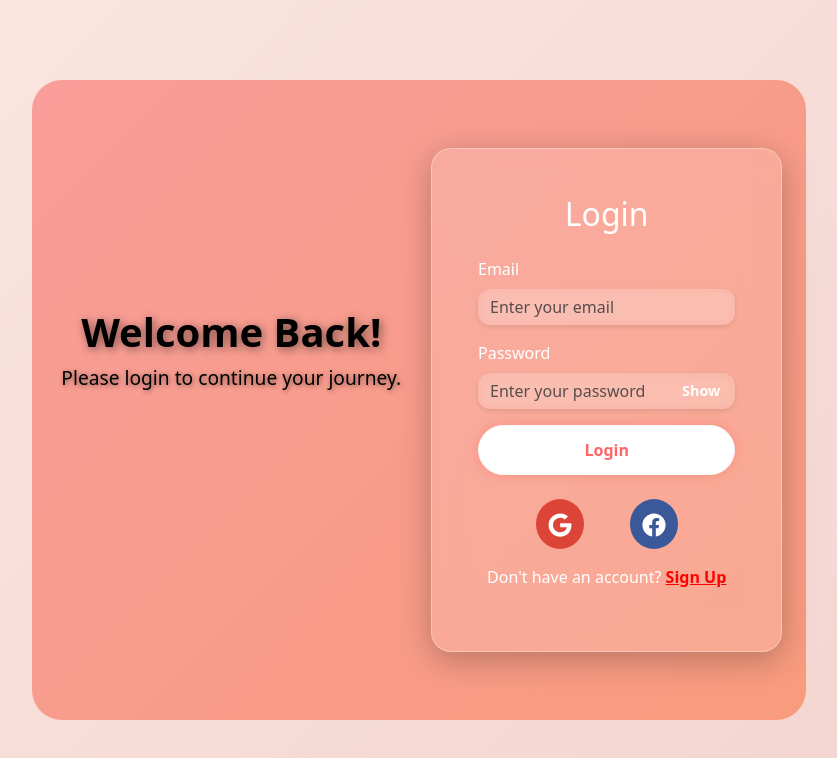
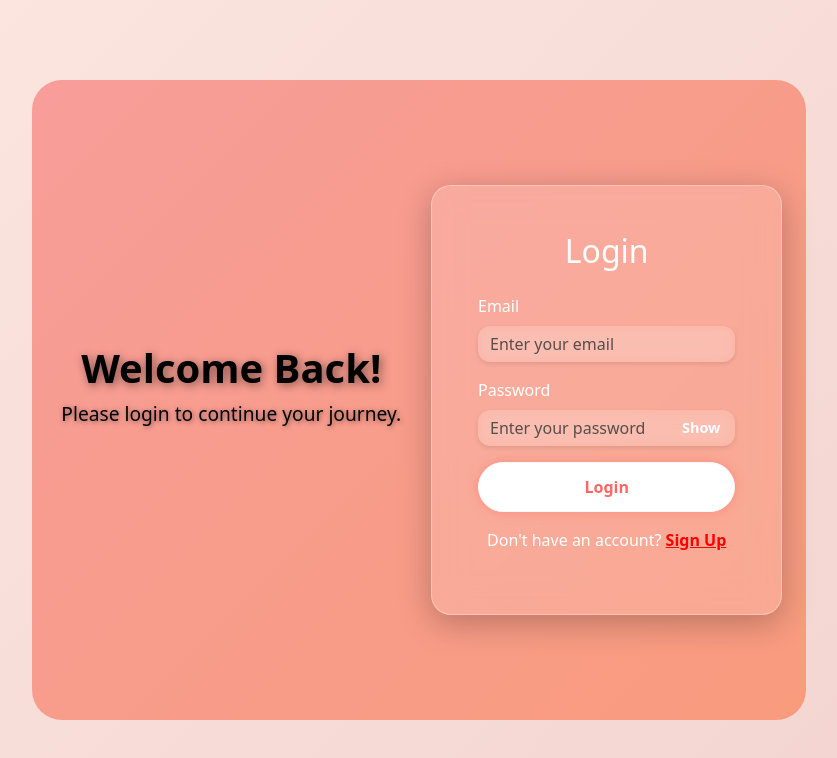
Before and after one commit to ashikdev6282/Blood-Bank, a React (Vite) app: page /login in a window 1280 px wide. Shown: the top 758 px of the page, without its empty margins (221-1058 px from the left). Built offline with nearby package versions, Linux system fonts and the light colour scheme; no server answers; the database is empty.

Commit message:
changes in login

```diff
--- a/src/firebase.js
+++ b/src/firebase.js
@@ -2,7 +2,7 @@
 import { initializeApp } from "firebase/app";
 import { getAnalytics } from "firebase/analytics";
 import { getFirestore } from "firebase/firestore";
-import { getAuth } from "firebase/auth";
+import { getAuth , GoogleAuthProvider } from "firebase/auth";
 import { getStorage } from "firebase/storage";
 // TODO: Add SDKs for Firebase products that you want to use
 // https://firebase.google.com/docs/web/setup#available-libraries
--- a/src/pages/login.jsx
+++ b/src/pages/login.jsx
@@ -180,37 +180,6 @@ const Login = () => {
                     </Button>
                   </Form>
 
-                  {/* Social Login Icons (UI only for now) */}
-                  <div className="mt-4 d-flex justify-content-center gap-3">
-                    <Button
-                      style={{
-                        backgroundColor: "#DB4437",
-                        color: "white",
-                        border: "none",
-                        borderRadius: "50%",
-                        padding: "12px",
-                        marginRight: "30px",
-                      }}
-                      aria-label="Login with Google"
-                      type="button"
-                    >
-                      <FaGoogle size={24} />
-                    </Button>
-                    <Button
-                      style={{
-                        backgroundColor: "#3b5998",
-                        color: "white",
-                        border: "none",
-                        borderRadius: "50%",
-                        padding: "12px",
-                      }}
-                      aria-label="Login with Facebook"
-                      type="button"
-                    >
-                      <FaFacebook size={24} />
-                    </Button>
-                  </div>
-
                   <p className="text-center mt-3 text-white">
                     Don't have an account?{" "}
                     <Link
```
